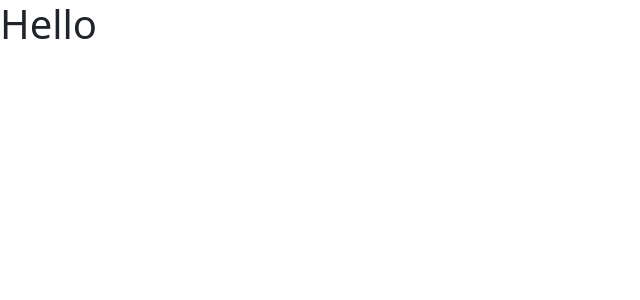
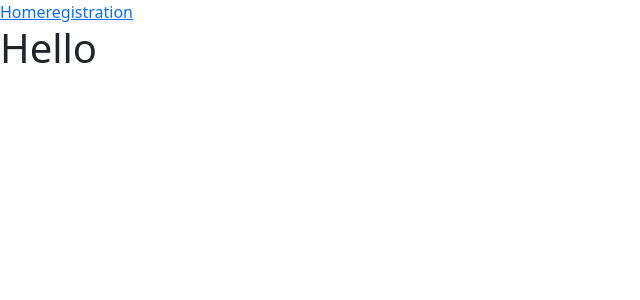
Before and after one commit to tejaswakchaure/react-fourth-app, a React (Create React App) app: page / in a window 1280 px wide. Shown: the top 300 px of the page, without its empty margins (0-640 px from the left). Built offline with nearby package versions, Linux system fonts and the light colour scheme.

Commit message:
basic navigation link

```diff
--- a/src/App.js
+++ b/src/App.js
@@ -1,11 +1,15 @@
 
-import { BrowserRouter, Route, Routes } from "react-router-dom";
+import { BrowserRouter, Link, Route, Routes } from "react-router-dom";
 import MyRegisration from "./pages/MyRegisration";
 
 function App() {
   return (
     <>
       <BrowserRouter>
+      <Link to={"/home"}>Home</Link>
+      <Link to={"/registration"}>registration</Link>
+
+
       <Routes>
         <Route path="/" element={<h1>Hello</h1>}/>
         <Route path="/home" element={<h1>Home</h1>}/>
```
